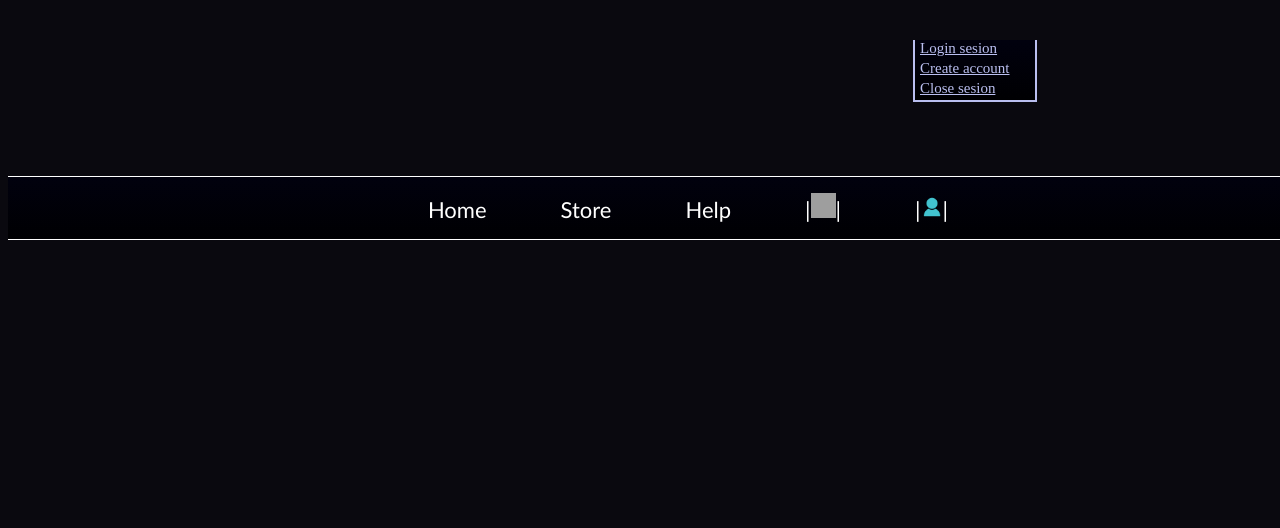
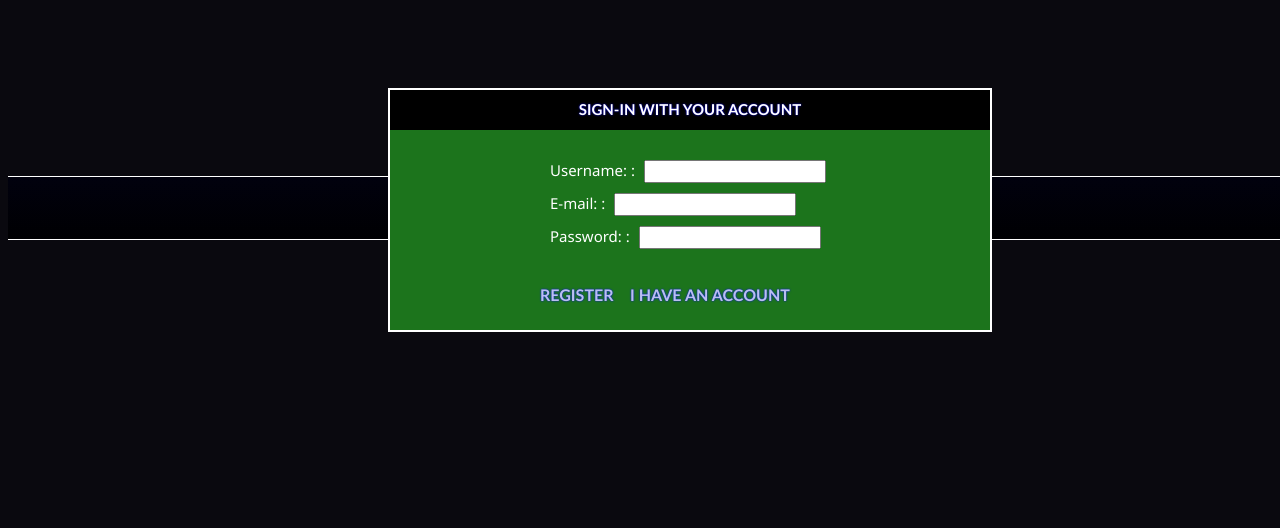
Before and after one commit to MarcoA-Pazol/Underground-Dev-Store, a Django app: page /register/ in a window 1280 px wide. Shown: the top 528 px of the page. Run offline with Django 4.2, Linux system fonts and the light colour scheme; grey boxes are pictures that could not be loaded.

Commit message:
Desarrollado login - 0.0.2

```diff
--- a/Online_Store/urls.py
+++ b/Online_Store/urls.py
@@ -19,5 +19,6 @@ from django.urls import path, include
 
 urlpatterns = [
     path('admin/', admin.site.urls),
-    path('', include('Online_Store_App.urls'))
+    path('', include('Online_Store_App.urls')),
+    path('accounts/', include('django.contrib.auth.urls')),
 ]
--- a/Online_Store_App/forms.py
+++ b/Online_Store_App/forms.py
@@ -13,7 +13,3 @@ class CreateNewUser(forms.Form):
     user_name = forms.CharField(label="Username: ", max_length=200)
     user_email = forms.EmailField(label="E-mail: ", max_length=200)
     user_password = forms.CharField(label="Password: ", max_length=20)
-
-class LoginUser(forms.Form):
-    user_name = forms.CharField(label="Username: ", max_length=200)
-    user_password = forms.CharField(label="Password: ", max_length=20)
--- /dev/null
+++ b/Online_Store_App/static/scripts/main.js
@@ -0,0 +1,12 @@
+document.addEventListener('DOMContentLoaded', () => {
+    const loginIcon = document.getElementById('login_icon');
+    const sesionAcordeon = document.querySelector('.sesion_acordion');
+
+    loginIcon.addEventListener('click', () => {
+        if (sesionAcordeon.style.display === 'block') {
+            sesionAcordeon.style.display = 'none';
+        } else {
+            sesionAcordeon.style.display = 'block';
+        }
+    });
+});
--- a/Online_Store_App/static/styles/main.css
+++ b/Online_Store_App/static/styles/main.css
@@ -67,7 +67,7 @@
     background: linear-gradient(rgb(1, 1, 14), rgb(0, 0, 2));
     border-inline: 2px solid rgb(186, 191, 240);
     border-bottom: 2px solid rgb(186, 191, 240);
-    display: block;
+    display: none;
 }
 
 .sesion_acordion a span{
@@ -76,6 +76,7 @@
 
 #login_sesion{
     position: fixed;
+    top: 60px;
     font-size: 15px;
     font-family: 'Times New Roman', Times, serif;
     color: rgb(186, 191, 240);
@@ -87,7 +88,7 @@
     color: blue;
 }
 
-#register_account{
+#close_sesion{
     position: fixed;
     top: 60px;
     font-size: 15px;
@@ -96,21 +97,20 @@
     text-align: left;
     padding-left: 5px;
 }
-#register_account:hover{
-    color: green;
+#close_sesion:hover{
+    color: red;
 }
 
-#close_sesion{
+#register_account{
     position: fixed;
-    top: 80px;
     font-size: 15px;
     font-family: 'Times New Roman', Times, serif;
     color: rgb(186, 191, 240);
     text-align: left;
     padding-left: 5px;
 }
-#close_sesion:hover{
-    color: red;
+#register_account:hover{
+    color: green;
 }
 
 
--- /dev/null
+++ b/Online_Store_App/static/styles/register.css
@@ -0,0 +1,72 @@
+.register_container{
+    background-color: black;
+    width: 600px;
+    height: 240px;
+    border: 2px solid white;
+    position: relative;
+    left: 380px;
+    top: 30px;
+}
+
+.register_container h1{
+    color: white;
+    text-align: center;
+    text-shadow: 0 0 2px blue;
+    font-size: 15px;
+    font-family: 'Trebuchet MS', 'Lucida Sans Unicode', 'Lucida Grande', 'Lucida Sans', Arial, sans-serif;
+}
+
+.register{
+    background-color: rgb(28, 116, 28);
+    color: white;
+    width: 600px;
+    height: 200px;
+    position: relative;
+    top: 2px;
+}
+
+.register_formulary{
+    position: relative;
+    top: 20px;
+    left: 160px;
+    width: 290px;
+    height: 60px;
+}
+
+.register_formulary label{
+    font-size: 15px;
+    font-family: 'Segoe UI', Tahoma, Geneva, Verdana, sans-serif;
+    margin-top: 10px;
+}
+
+.register_formulary input{
+    font-size: 12px;
+    font-family: 'Segoe UI', Tahoma, Geneva, Verdana, sans-serif;
+    margin-top: 10px;
+    margin-left: 5px;
+}
+
+/*register buttons*/
+.register #register_button{
+    position: relative;
+    top: 25px;
+    right: 10px;
+    font-size: 16px;
+    font-family:'Gill Sans', 'Gill Sans MT', Calibri, 'Trebuchet MS', sans-serif;
+    color: rgb(186, 191, 240);
+    width: 60px;
+}
+
+.register #i_have_an_account{
+    position: relative;
+    left: 60px;
+    bottom: 5px;
+    font-size: 16px;
+    font-family:'Gill Sans', 'Gill Sans MT', Calibri, 'Trebuchet MS', sans-serif;
+    color: rgb(186, 191, 240);
+    width: 200px;
+}
+
+a{
+    text-decoration: none;
+}
--- a/Online_Store_App/templates/layouts/base.html
+++ b/Online_Store_App/templates/layouts/base.html
@@ -6,6 +6,7 @@
         <meta charset="UTF-8">
         <meta name="viewport" content="width=device-width, initial-scale=1.0">
         <link rel="stylesheet" href="{% static 'styles/main.css' %}">
+        <script src="{% static 'scripts/main.js' %}"></script>
         <title>Online Store</title>
     </head>
 
@@ -22,9 +23,14 @@
         </nav>
 
         <div class="sesion_acordion">
-            <a id="login_sesion" href="{% url 'login' %}"><span>Login sesion</span></a>
             <a id="register_account" href="{% url 'register' %}"><span>Create account</span></a>
-            <a id="close_sesion" href="{% url 'home' %}"><span>Close sesion</span></a>
+            {% if request.user.is_authenticated %}
+                <a id="close_sesion" href="{% url 'logout' %}"><span>Close sesion</span></a>
+            {% else %}
+                <a id="login_sesion" href="{% url 'login' %}"><span>Login sesion</span></a>
+            {% endif %}
+            <a id="register_account" href="{% url 'register' %}"><span>Create account</span></a>
+
         </div>
 
 
--- a/Online_Store_App/templates/register.html
+++ b/Online_Store_App/templates/register.html
@@ -2,6 +2,26 @@
 
 {% block content %}
     {% load static %}
+    <link rel="stylesheet" href="{% static 'styles/register.css' %}">
+
+    <div class="register_container">
+        <h1>SIGN-IN WITH YOUR ACCOUNT</h1>
+
+        <div class="register">
+            <form class="register_formulary" method="POST">
+                {% csrf_token %}
+                {{register_form}}
+                <h1 id="register_button">
+                    REGISTER
+                </h1>
+                <a href="{% url 'login' %}"><h1 id="i_have_an_account">
+                    I HAVE AN ACCOUNT
+                </h1></a>
+            </form>
+        </div>
+    </div>
+
+
 
 
 {% endblock %}
--- a/Online_Store_App/urls.py
+++ b/Online_Store_App/urls.py
@@ -10,6 +10,7 @@ urlpatterns = [
     path('help/', views.help, name="help"),
     path('login/', views.login, name="login"),
     path('register/', views.register, name="register"),
+    path('logout/', views.logout, name="logout"),
     path('shoping/', views.shoping, name="shoping"),
 ]
 
--- a/Online_Store_App/views.py
+++ b/Online_Store_App/views.py
@@ -1,7 +1,9 @@
 from django.contrib import messages
+from django.contrib.auth.decorators import login_required
+from django.contrib.auth import logout
 from django.shortcuts import render, get_object_or_404, redirect
 from .models import Product_Section, Product, Questions, Users
-from .forms import CreateNewUser, LoginUser
+from .forms import CreateNewUser
 
 # Create your views here.
 def index(request):
@@ -9,10 +11,12 @@ def index(request):
     sections = Product_Section.objects.all()
     return render(request, 'index.html', {'title':title, 'sections':sections})
 
+@login_required
 def sections(request):
     sections = Product_Section.objects.all()
     return render(request, 'sections.html', {'sections':sections})
 
+@login_required
 def products(request, id):
     section = get_object_or_404(Product_Section, id=id)
     products = Product.objects.filter(product_section_id=id)
@@ -25,15 +29,7 @@ def help(request):
 
 """""""""""""""""""SESION"""""""""""""""""""""""""
 def login(request):
-    if request.method == 'GET':
-        return render(request, 'login.html', {'login_form': LoginUser()})
-    else:
-        try:
-            Users.objects.get(user_name=request.POST['user_name'], user_password=request.POST['user_password'])
-            return redirect('sections')
-        except Users.DoesNotExist:
-            messages.error(request, 'The user cannot be found, or the username or password is invalid. Try again.')
-            return redirect('login')
+    pass
 
 def register(request):
     if request.method == 'GET':
@@ -42,8 +38,11 @@ def register(request):
         Users.objects.create(user_name=request.POST['user_name'], user_email=request.POST['user_email'], user_password=request.POST['user_password'])
         messages.info(request, 'New user has been created successfully!')
     return redirect('login')
+
+def logout(request):
+    logout(request)
+    return redirect('/')
 """"""""""""""""""""""""""""""""""""""""""""""""""""""""
-
 
 def shoping(request):
     return render(request, 'shoping.html')
```
Also changed, not shown: Online_Store_App/static/styles/login.css (+69 -16 lines), Online_Store_App/templates/login.html (deleted, +0 -23 lines), Online_Store_App/templates/registration/login.html (added, +36 -0 lines), Online_Store_App/static/images/account.png (added), Online_Store_App/static/images/password_icon.png (added), Online_Store_App/static/images/username_icon.png (added), Online_Store_App/static/scripts/register.js (added), db.sqlite3.
